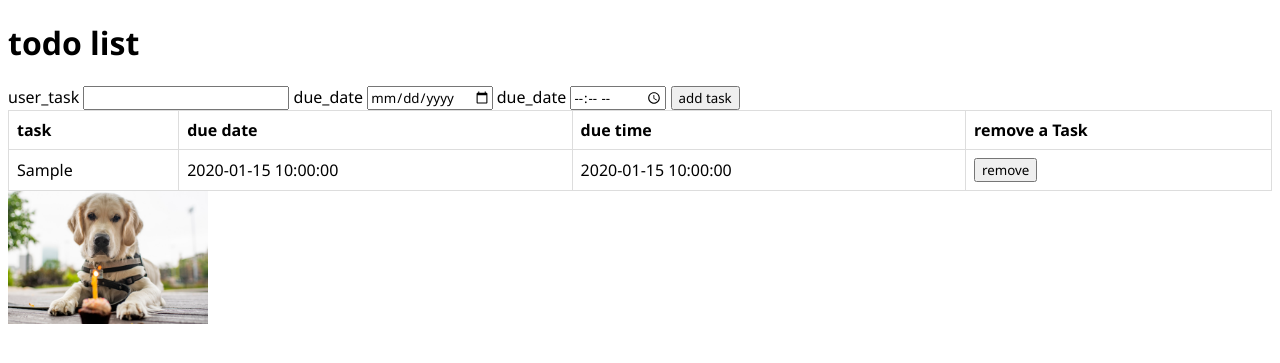
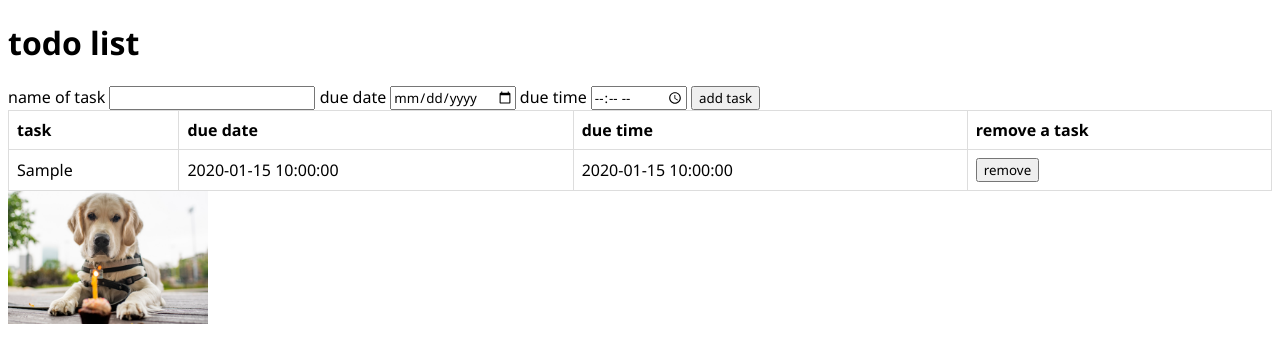
Before and after one commit to BellaCho188/task.manager, a Flask app: template templates/index.html in a window 1280 px wide. Shown: the top 363 px of the page. Run offline with Flask 3, Linux system fonts and the light colour scheme; the template is opened without the code that fills it: most values are stand-ins (such as "Sample title", 1, 10 or a date in 2020).

Commit message:
formatting fixes

```diff
--- a/templates/index.html
+++ b/templates/index.html
@@ -31,13 +31,13 @@
 
     <div>
       <form method="post">
-        <label for="user_task">user_task</label>
+        <label for="user_task">name of task</label>
         <input name="user_task" />
 
-        <label for="due_date">due_date</label>
+        <label for="due_date">due date</label>
         <input name="due_date" type="date" />
 
-        <label for="due_time">due_date</label>
+        <label for="due_time">due time</label>
         <input name="due_time" type="time" />
 
         <button type="submit" name="add_task">add task</button>
@@ -51,7 +51,7 @@
           <th scope="col">task</th>
           <th scope="col">due date</th>
           <th scope="col">due time</th>
-          <th scope="col">remove a Task</th>
+          <th scope="col">remove a task</th>
         </tr>
       </thead>
       <tbody>
```
